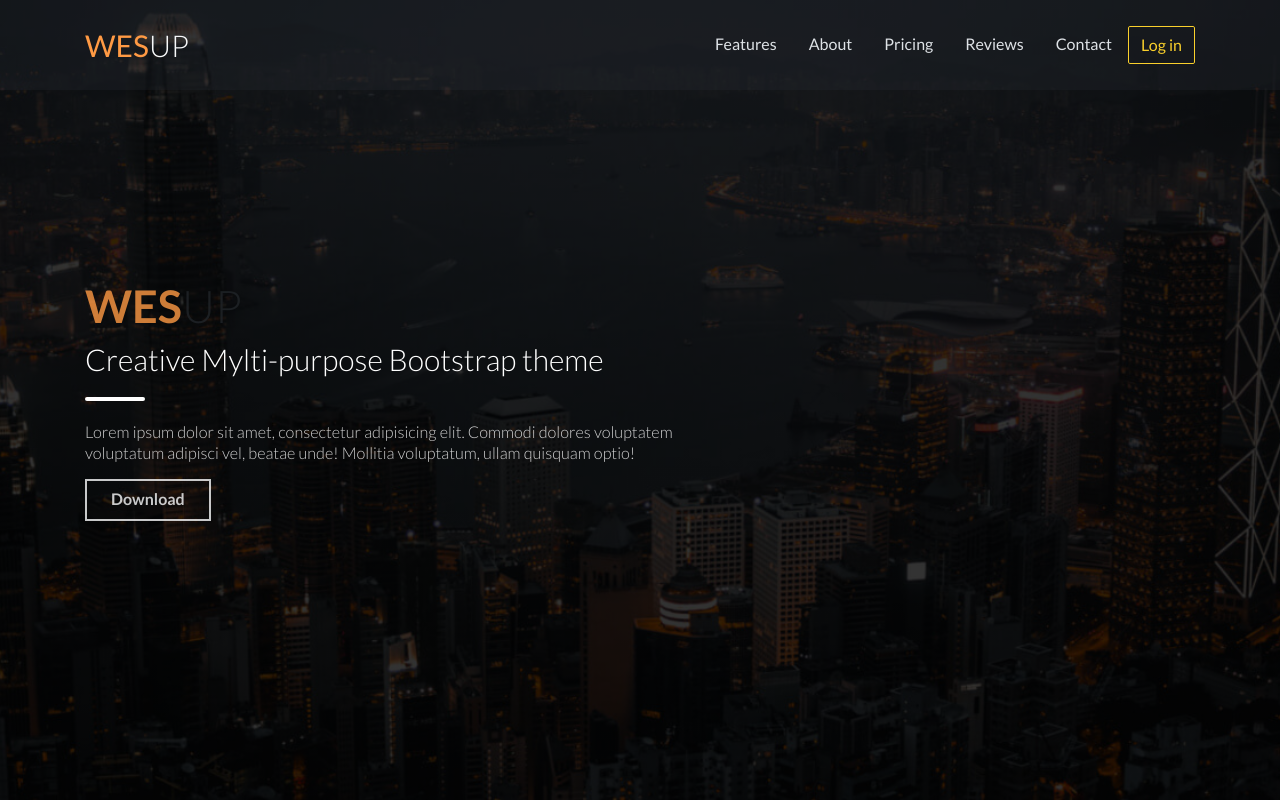
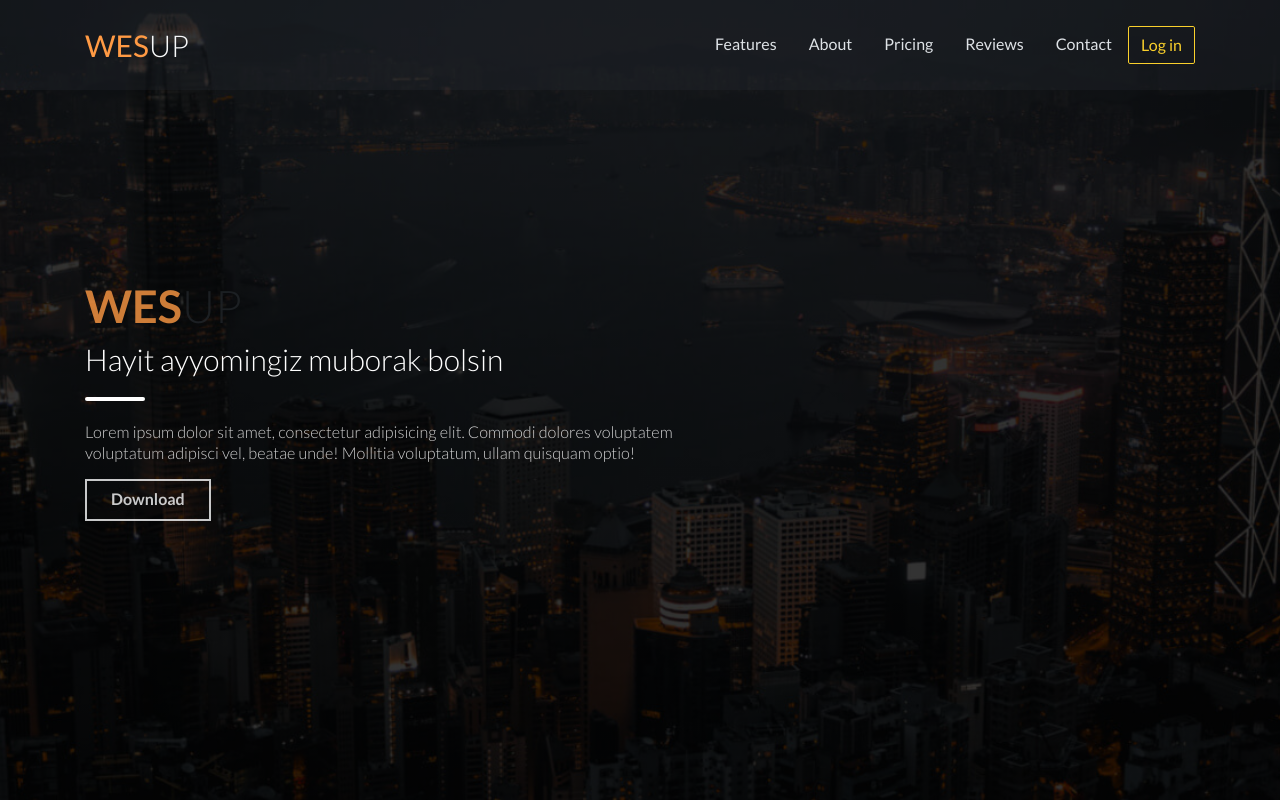
Before and after one commit to nazarov49/testhosting, a plain HTML site: page index.html in a window 1280 px wide. Drawn offline with Linux system fonts and the light colour scheme.

Commit message:
Update index.html

```diff
--- a/index.html
+++ b/index.html
@@ -51,7 +51,7 @@
                 <div class="col-md-7">
                     <div class="header-content">
                         <h3 class="header-title"><strong class="text-primary">WES</strong><span>UP</span></h3>
-                        <h4 class="header-subtitle">Creative Mylti-purpose Bootstrap theme </h4>
+                        <h4 class="header-subtitle">Hayit ayyomingiz muborak bolsin </h4>
                         <p>Lorem ipsum dolor sit amet, consectetur adipisicing elit. Commodi dolores voluptatem voluptatum adipisci vel, beatae unde! Mollitia voluptatum, ullam quisquam optio!</p>
                         <a href="text.zip" download>
                         <button class="btn btn-outline-light btn-flat">Download</button>
```
